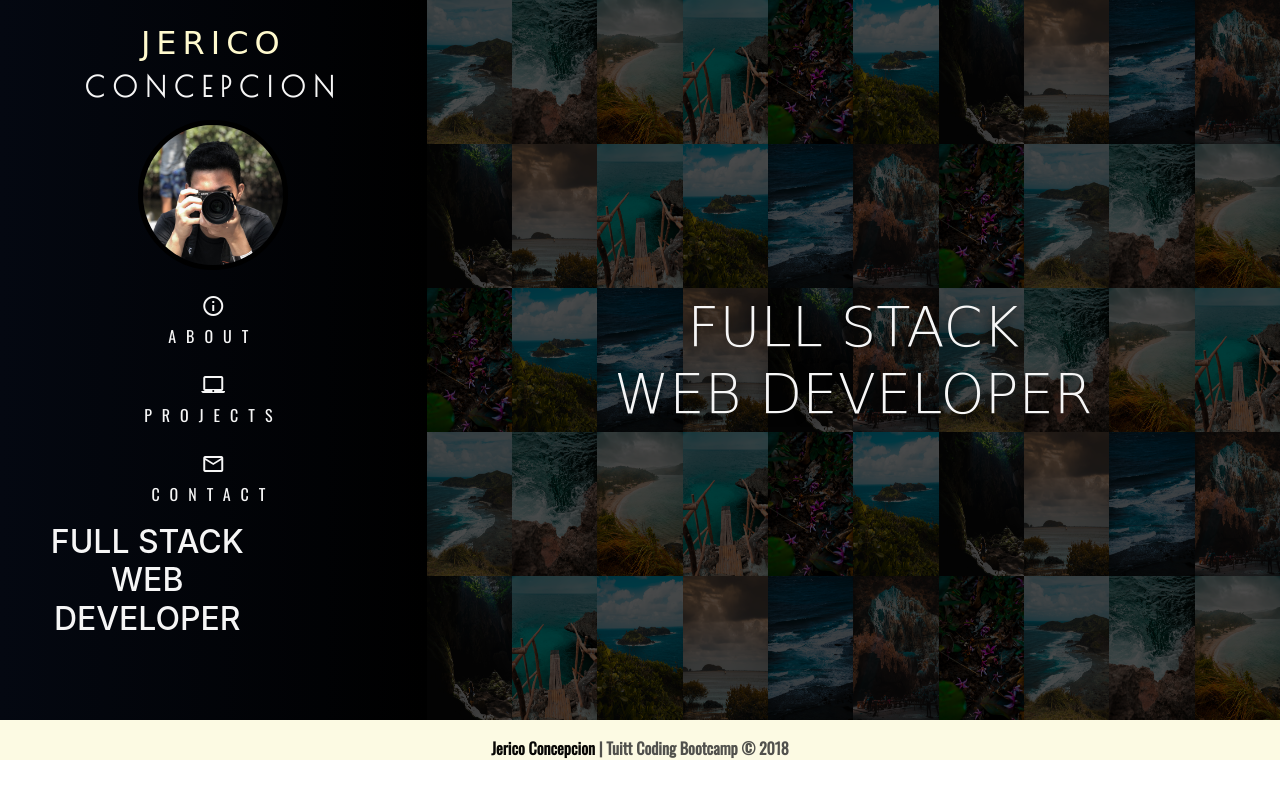
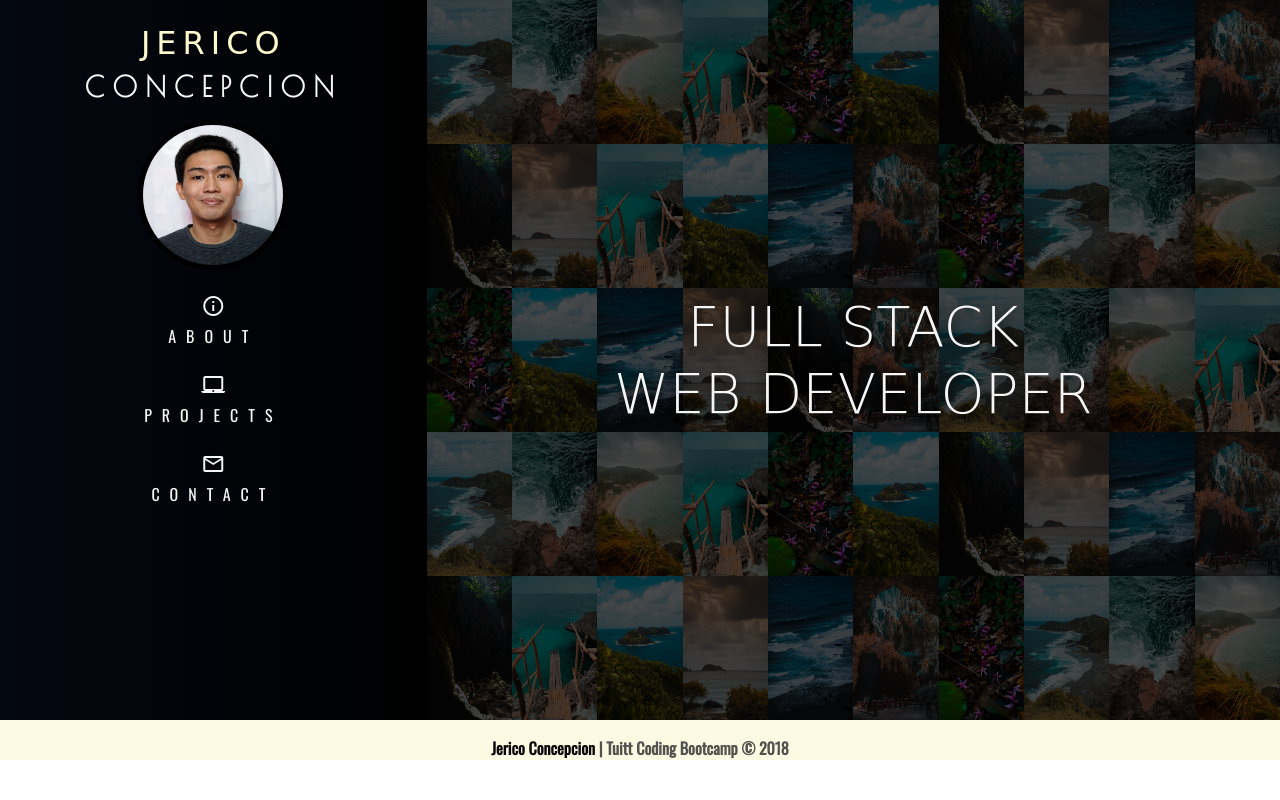
Before and after one commit to concepcion-jerico/devportfolio2.2, a PHP site: page /app/views/home.php in a window 1280 px wide. Run offline with PHP 8.4, Linux system fonts and the light colour scheme; some libraries are stand-ins or nearby versions; some web fonts are replaced.

Commit message:
updates 2.24

```diff
--- a/app/assets/css/style.css
+++ b/app/assets/css/style.css
@@ -354,6 +354,7 @@ footer {
 	color: #f6f6f6;
 	text-shadow: 0px 1px 14px rgba(0,0,0,1.0);
 	padding-top: 25%;
+	display: block;
 
 
 }
--- a/app/views/home.php
+++ b/app/views/home.php
@@ -60,7 +60,7 @@
 
 
 				<div class="text-center mb-4 mt-3">
-					<img id="myimage" src="../assets/images/me2.jpg" alt="myimage" class="img-fluid">
+					<img id="myimage" src="../assets/images/dp.jpeg" alt="myimage" class="img-fluid">
 					<!-- <img id="myimage2" src="assets/images/me.png" alt="myimage" class="img-fluid"> -->
 				</div>
 
@@ -74,7 +74,7 @@
 
 
 				<div class="text-center">
-					<h2 class="hometitle2 col-md-8 text-center">FULL STACK <br> WEB DEVELOPER</h2>
+					<h2 class="hometitle2 col-md-8 text-center d-none">FULL STACK <br> WEB DEVELOPER</h2>
 				</div>
 			</div> <!-- end 4 cols -->
 
```
Also changed, not shown: app/assets/images/dp.jpeg (added).
